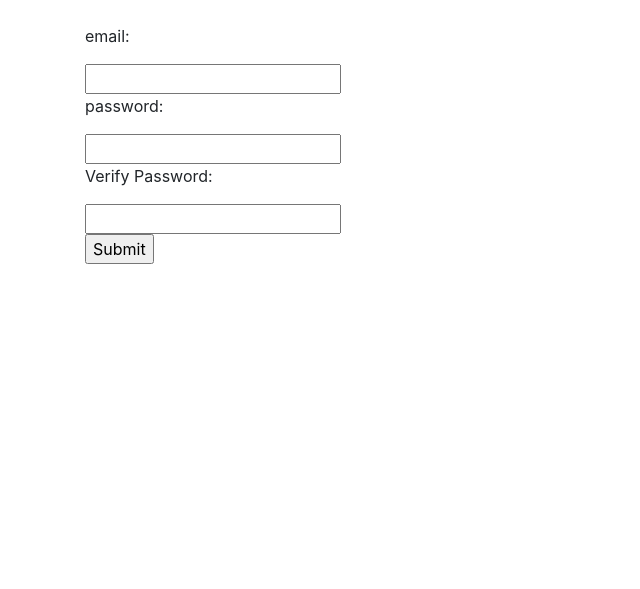
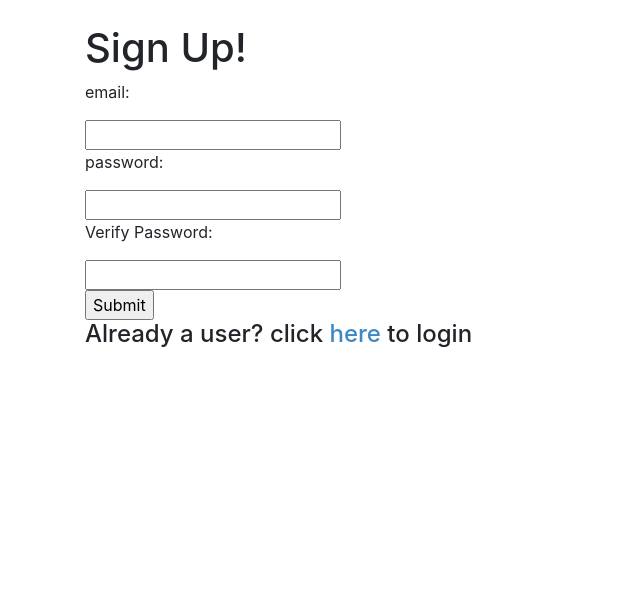
Before and after one commit to jjames1011/attendenceapp, a Flask app: page /signup in a window 1280 px wide. Shown: the part 72-661 px from the top of the page, without its empty margins (0-640 px from the left). Run offline with Flask 2, Linux system fonts and the light colour scheme; some libraries are stand-ins or nearby versions.

Commit message:
updated signup.html

```diff
--- a/templates/signup.html
+++ b/templates/signup.html
@@ -1,4 +1,5 @@
 {% extends 'base.html' %} {% block content %}
+<h1>Sign Up!</h1>
 <form action='/signup'>
   <p>email:</p>
   <input type='text' name='email'>
@@ -8,4 +9,5 @@
   <input type='verify' name='verify'><br>
   <input type='submit'>
 </form>
-{% endblock %}
+
+<h4>Already a user? click <a href='/login'>here</a> to login</h4> {% endblock %}
```
